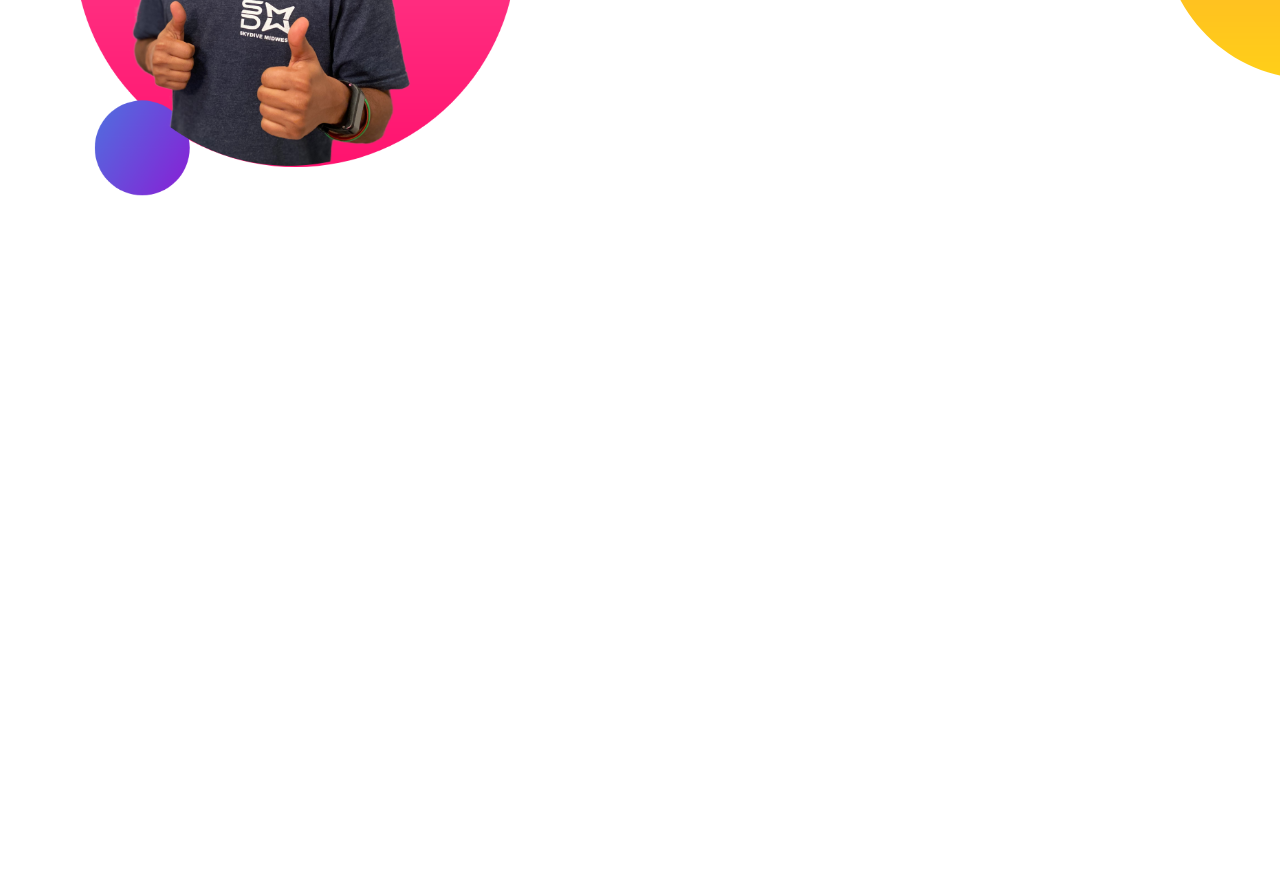
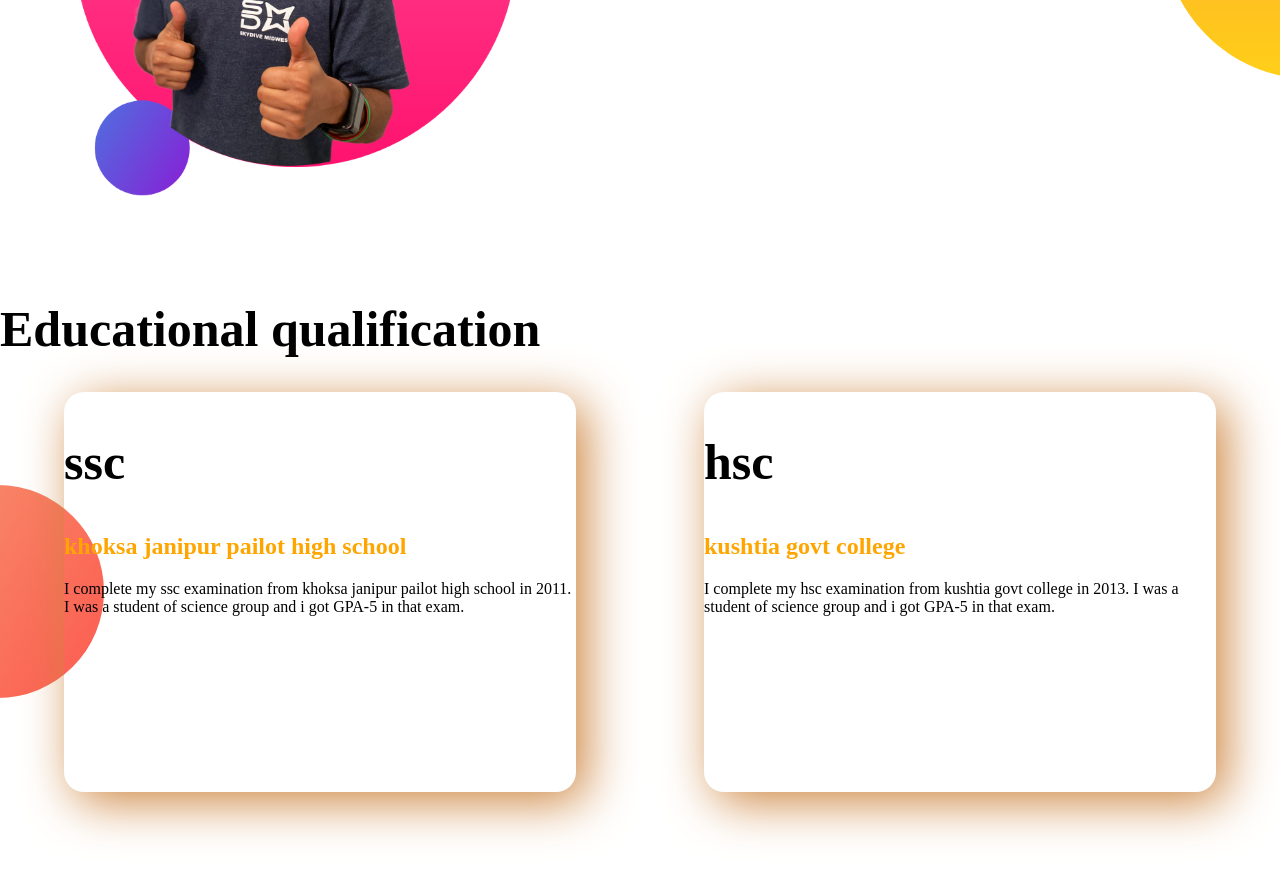
Before and after one commit to shakilahamed95/developer-portfolio, a plain HTML site: page index.html in a window 1280 px wide. Shown: the part 996-1872 px from the top of the page. Before the commit the page ends 1296 px from the top, so only its background shows below. Drawn offline with Linux system fonts and the light colour scheme.

Commit message:
3rd section

```diff
--- a/index.html
+++ b/index.html
@@ -40,6 +40,25 @@
             <a class="link-button" target="_blank" href="https://github.com/">show more</a>
         </div>
     </section>
+    <h1>Educational qualification</h1>
+    <section class="education">
+        <div class="box-model">
+            <h1>ssc</h1>
+            <h2 class="colour"> khoksa janipur pailot high school</h2>
+            <p>
+                I complete my ssc examination from khoksa janipur pailot high school in 2011. I was a student of science
+                group and i got GPA-5 in that exam.
+            </p>
+        </div>
+        <div class="box-model">
+            <h1>hsc</h1>
+            <h2 class="colour">kushtia govt college</h2>
+            <p>
+                I complete my hsc examination from kushtia govt college in 2013. I was a student of science group and i
+                got GPA-5 in that exam.
+            </p>
+        </div>
+    </section>
 
 </body>
 
--- a/style.css
+++ b/style.css
@@ -38,3 +38,16 @@ section{
     background-repeat: no-repeat;
     background-position: right;
 }
+.box-model{
+    width: 40%;
+    height: 400px;
+    margin-left: 5%;
+    margin-right: 5%;
+    border-radius: 20px;
+    box-shadow: 10px 10px 50px peru;
+}
+.education{
+    background-image: url(images/exp-bg.png);
+    background-repeat: no-repeat;
+    background-position: left;
+}
```
